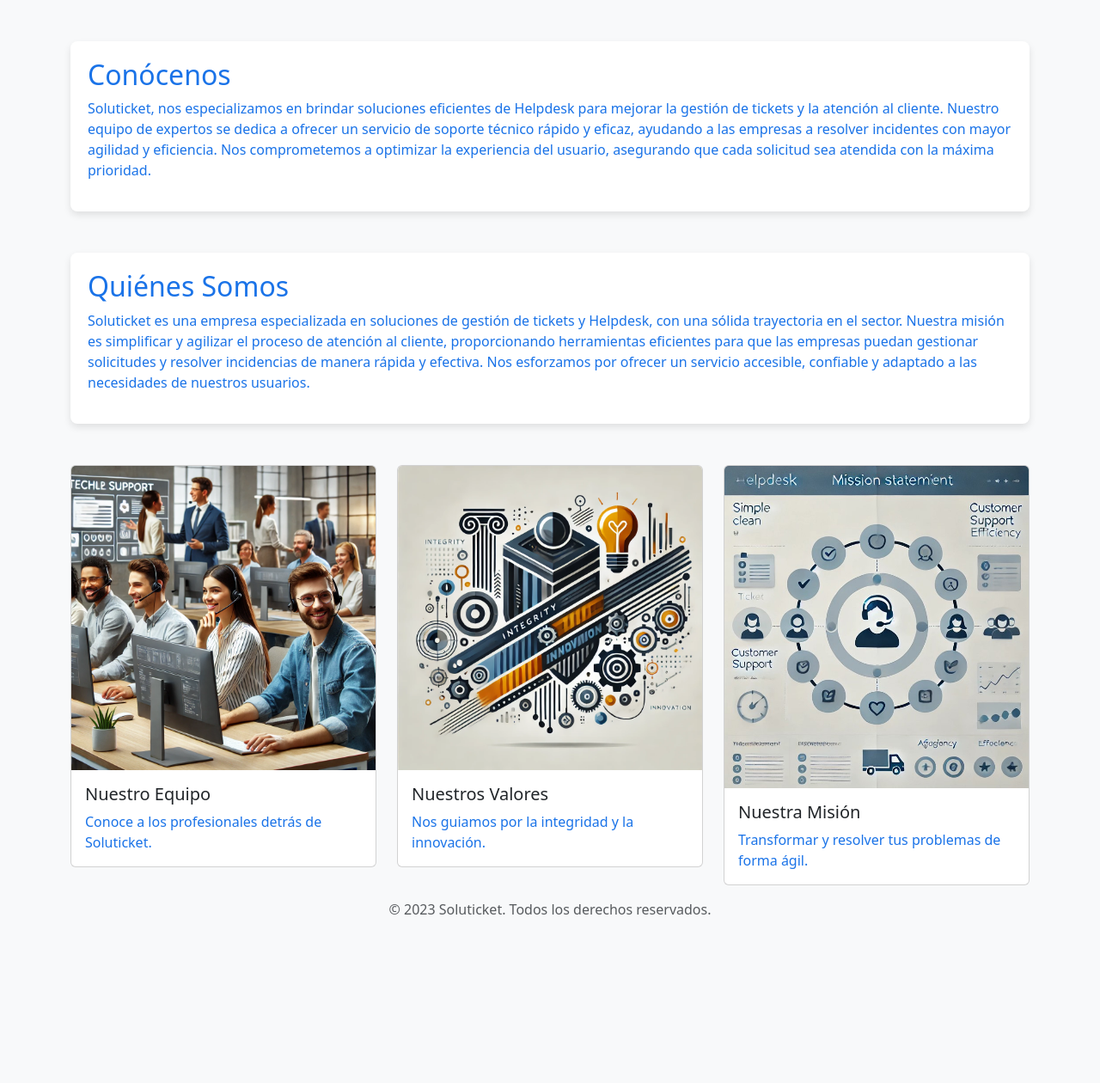
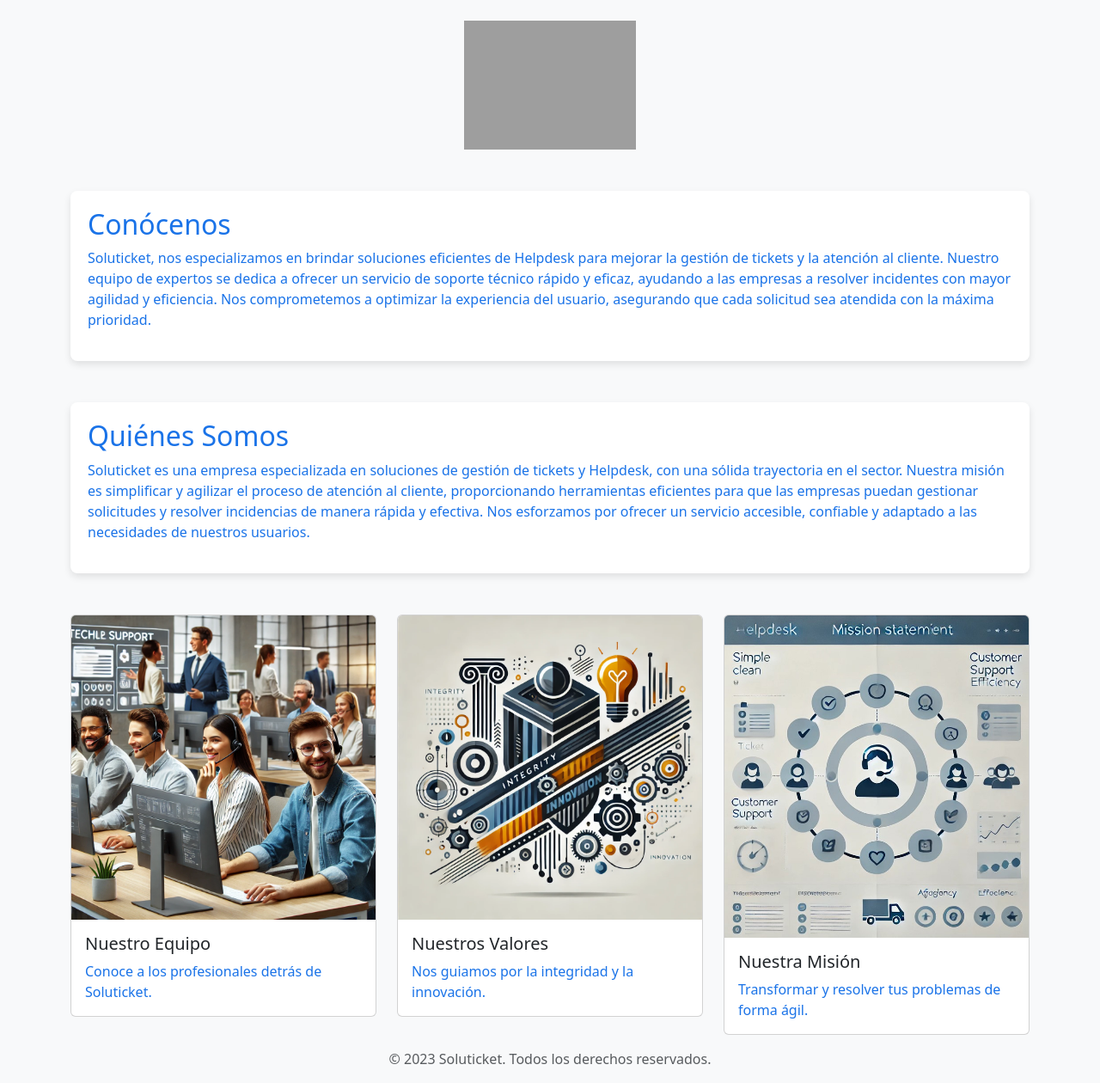
Before and after one commit to rmiyar/soluticket, a Django app: page /conocenos/ in a window 1280 px wide. Shown: the part 56-1316 px from the top of the page at 86% size. Before the commit the page ends 1120 px from the top, so only its background shows below. Run offline with Django 5.2, Linux system fonts and the light colour scheme; some libraries are stand-ins or nearby versions; grey boxes are pictures that could not be loaded.

Commit message:
final end con logo

```diff
--- a/templates/index.html
+++ b/templates/index.html
@@ -88,7 +88,6 @@
             <ul class="navbar-nav ms-auto">
                 {% if user.is_authenticated %}
                     {% if is_cliente %}
-                    <!-- Botón Crear Ticket para clientes -->
                     <li class="nav-item ms-2">
                         <a class="nav-link btn-crear-ticket" href="/Tickets/crear-ticket/">Crear Ticket</a>
                     </li>
@@ -96,21 +95,17 @@
                         <a class="nav-link btn-ver-tickets" href="{% url 'ver_mis_tickets' %}">Ver Mis Tickets</a>
                     </li>
                     {% elif is_agente %}
-                    <!-- Botón Dashboard Agente -->
                     <li class="nav-item">
                         <a class="nav-link btn btn-primary text-white" href="{% url 'agente_dashboard' %}">Dashboard Agente</a>
                     </li>
-                    <!-- Botón Incidencias con margen -->
                     <li class="nav-item ms-2">
                         <a class="nav-link btn-ver-tickets" href="{% url 'consultar_tickets' %}">Incidencias</a>
                     </li>
                     {% endif %}
-                    <!-- Botón Cerrar Sesión -->
                     <li class="nav-item">
                         <a class="nav-link btn-cerrar-sesion" href="{% url 'account_logout' %}">Cerrar Sesión</a>
                     </li>
                 {% else %}
-                    <!-- Botones para usuarios no autenticados -->
                     <li class="nav-item">
                         <a class="nav-link btn-iniciar-sesion" href="{% url 'account_login' %}">Iniciar Sesión</a>
                     </li>
@@ -124,6 +119,11 @@
 
     <!-- Contenido principal -->
     <div class="container mt-4">
+        <!-- Logo centrado -->
+        <div class="text-center mb-5">
+            <img src="{% static 'img/logo.png' %}" alt="Logo Soluticket" class="img-fluid" style="max-width: 200px;">
+        </div>
+
         <!-- Sección Conócenos -->
         <div class="shadowed-container my-5">
             <section id="conocenos">
```
